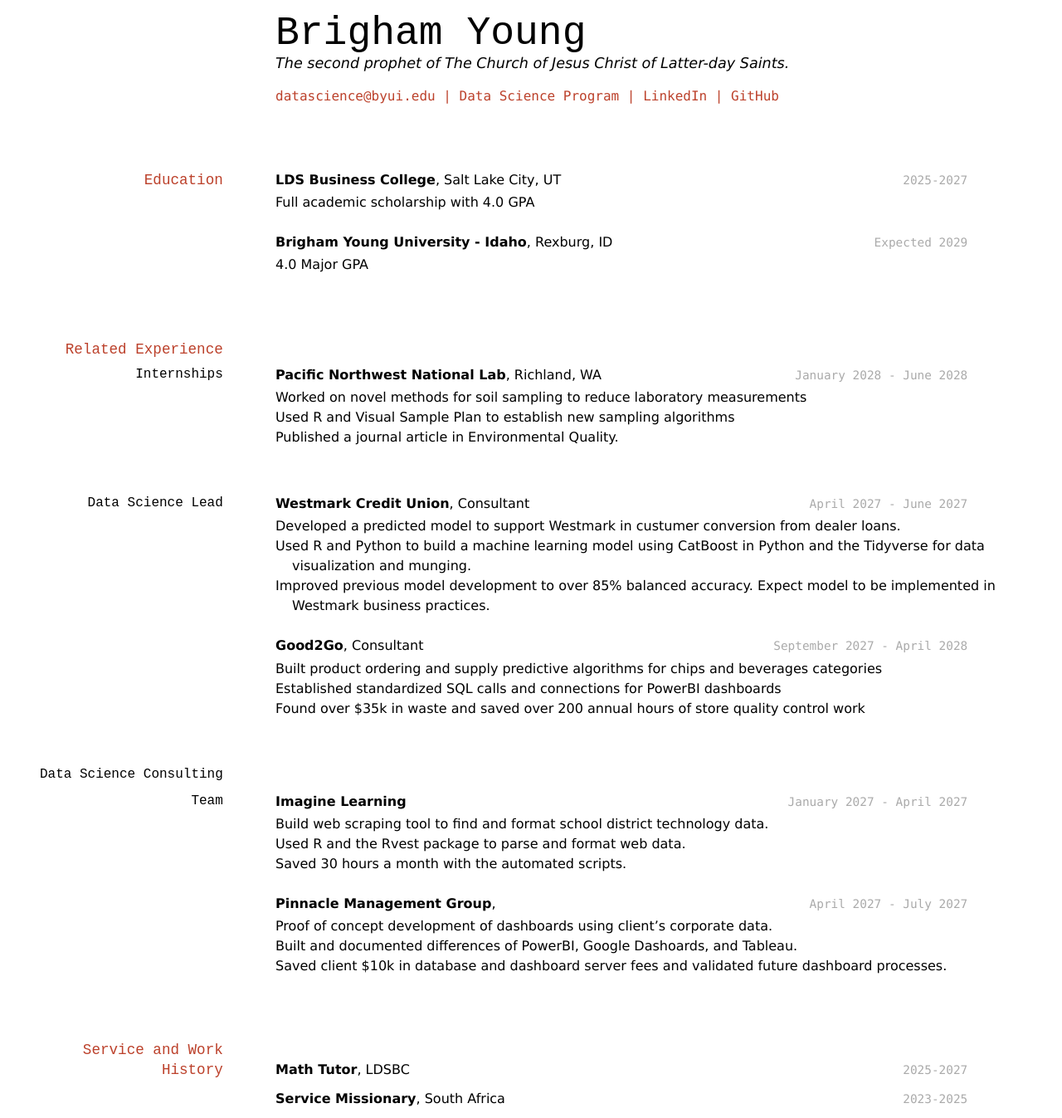
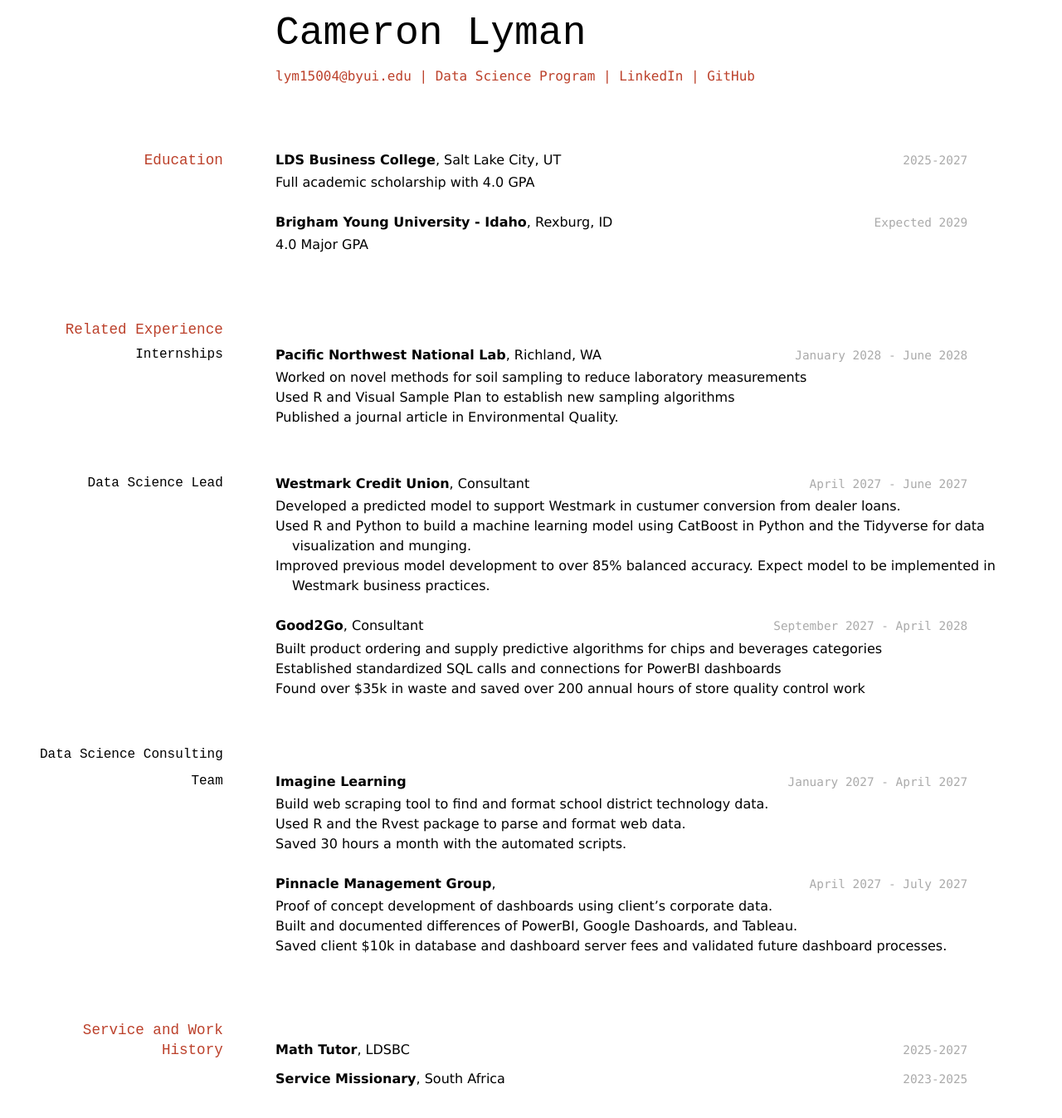
Before and after one commit to byuids-resumes/cameron_lyman_resume, a Jekyll site: the page built from docs/index.md, in a window 1280 px wide. Shown: the whole page at 83% size. Built offline with Jekyll 4.4.1, drawn with Linux system fonts in a browser that asks for light colours; after the commit the page ends 1323 px from its top, so only the background shows below that.

Commit message:
Fixed my name and email address

```diff
--- a/docs/index.md
+++ b/docs/index.md
@@ -1,15 +1,14 @@
 ---
 layout: cv
-title: Brigham Young's Resume
+title: Cameron Lyman Resume
 ---
-# Brigham Young
-The second prophet of The Church of Jesus Christ of Latter-day Saints.
+# Cameron Lyman
 
 <div id="webaddress">
-<a href="datascience@byui.edu">datascience@byui.edu</a>
+<a href="lym15004e@byui.edu">lym15004@byui.edu</a>
 | <a href="https://byuidatascience.github.io/development.html">Data Science Program</a>
 | <a href="https://www.linkedin.com/groups/13537407/">LinkedIn</a>
-| <a href="https://github.com/byuids-resumes">GitHub</a>
+| <a href="https://github.com/cameronlyman">GitHub</a>
 </div>
 
 <!-- https://www.monique.tech/the-art-of-markdown -->
```
